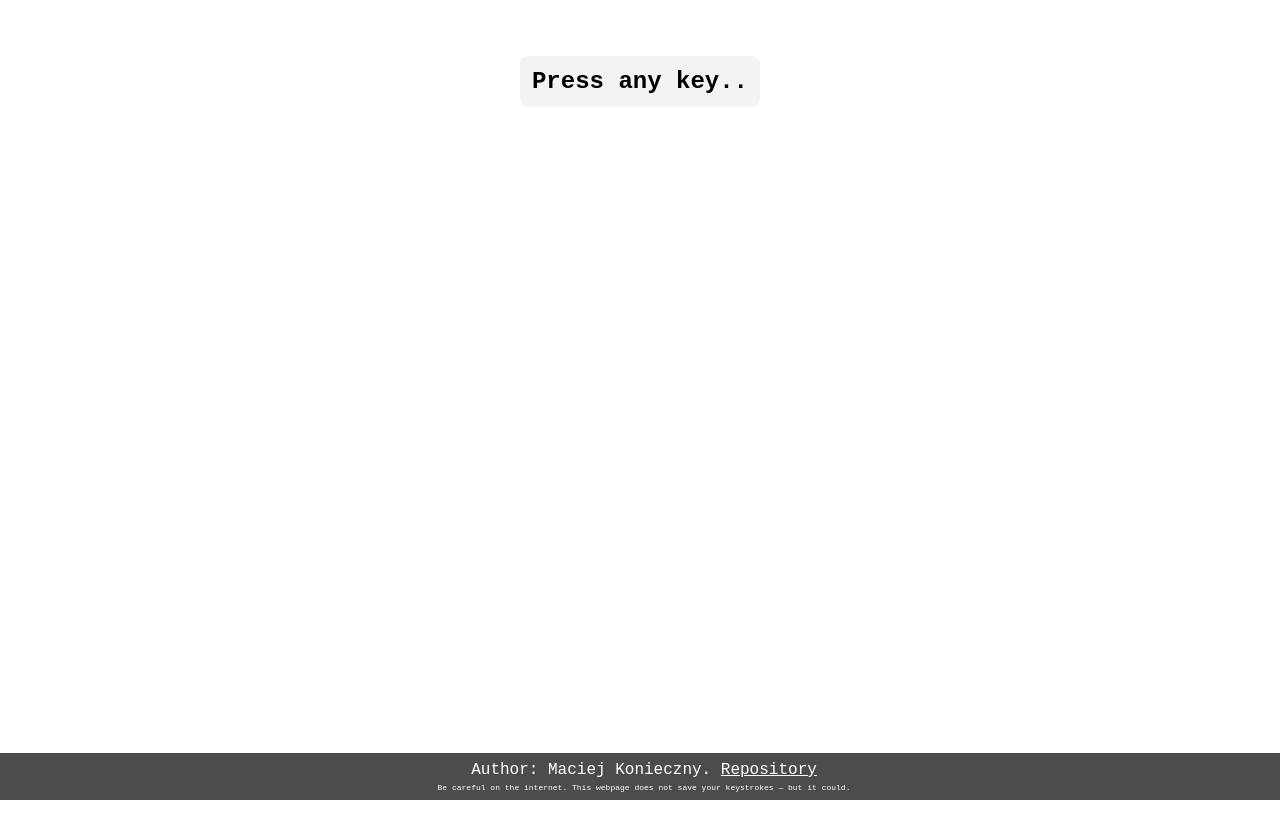
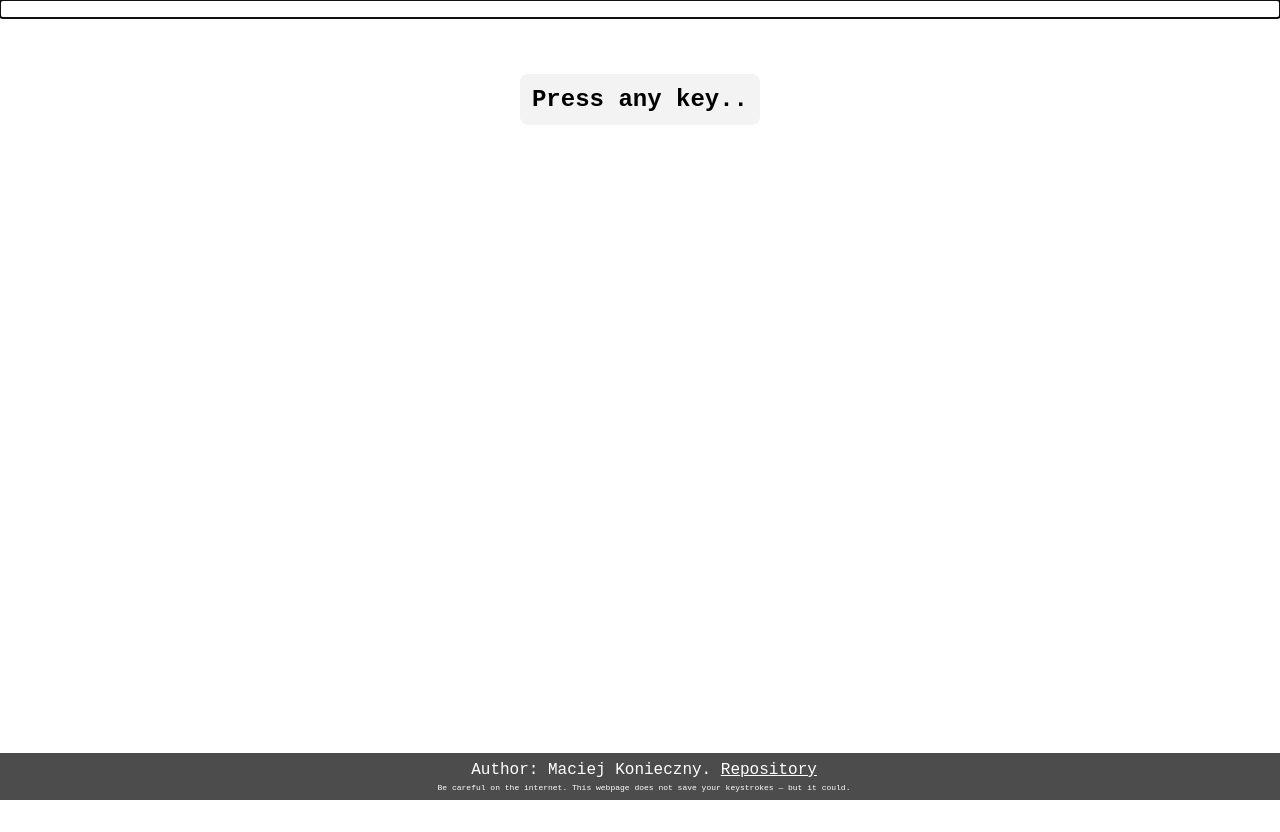
Before and after one commit to ifmcjthenknczny/what-have-i-clicked, a Vue app: page / in a window 1280 px wide. After the commit the page ends 800 px from the top, so only its background shows below. Built offline with nearby package versions, Linux system fonts and the light colour scheme.

Commit message:
contenteditable approach

```diff
--- a/src/components/FakeInput.vue
+++ b/src/components/FakeInput.vue
@@ -1,25 +1,31 @@
 <template>
-  <input
-    ref="autoFocusInput"
-    type="text"
-    class="visually-hidden-input"
-    aria-hidden="true"
+  <div
+    ref="autoFocusElement"
+    class="visually-hidden-focusable-element"
+    contenteditable="true"
     tabindex="-1"
-  />
+    @focus="handleFocus"
+    @blur="handleBlur"
+    @input="handleInput"
+  ></div>
 </template>
 
 <script setup lang="ts">
 import { ref, onMounted, nextTick } from 'vue';
 
-const autoFocusInput = ref<HTMLInputElement | null>(null);
+const autoFocusElement = ref<HTMLElement | null>(null);
 
 onMounted(() => {
   nextTick(() => {
-    if (autoFocusInput.value) {
-      autoFocusInput.value.focus();
+    if (autoFocusElement.value) {
+      autoFocusElement.value.focus();
     }
   });
 });
+
+const handleFocus = () => {}
+const handleBlur = () => {}
+const handleInput = () => {}
 </script>
 
 <style scoped>
@@ -33,8 +39,14 @@ onMounted(() => {
   border: 0;
   padding: 0;
   margin: 0;
+  overflow: hidden;
   appearance: none;
   -webkit-appearance: none;
   -moz-appearance: none;
+  -webkit-user-select: none;
+  -moz-user-select: none;
+  -ms-user-select: none;
+  white-space: nowrap;
+  line-height: 0;
 }
 </style>
```
Also changed, not shown: 1 other file (tests, documents, lock files or other folders).
